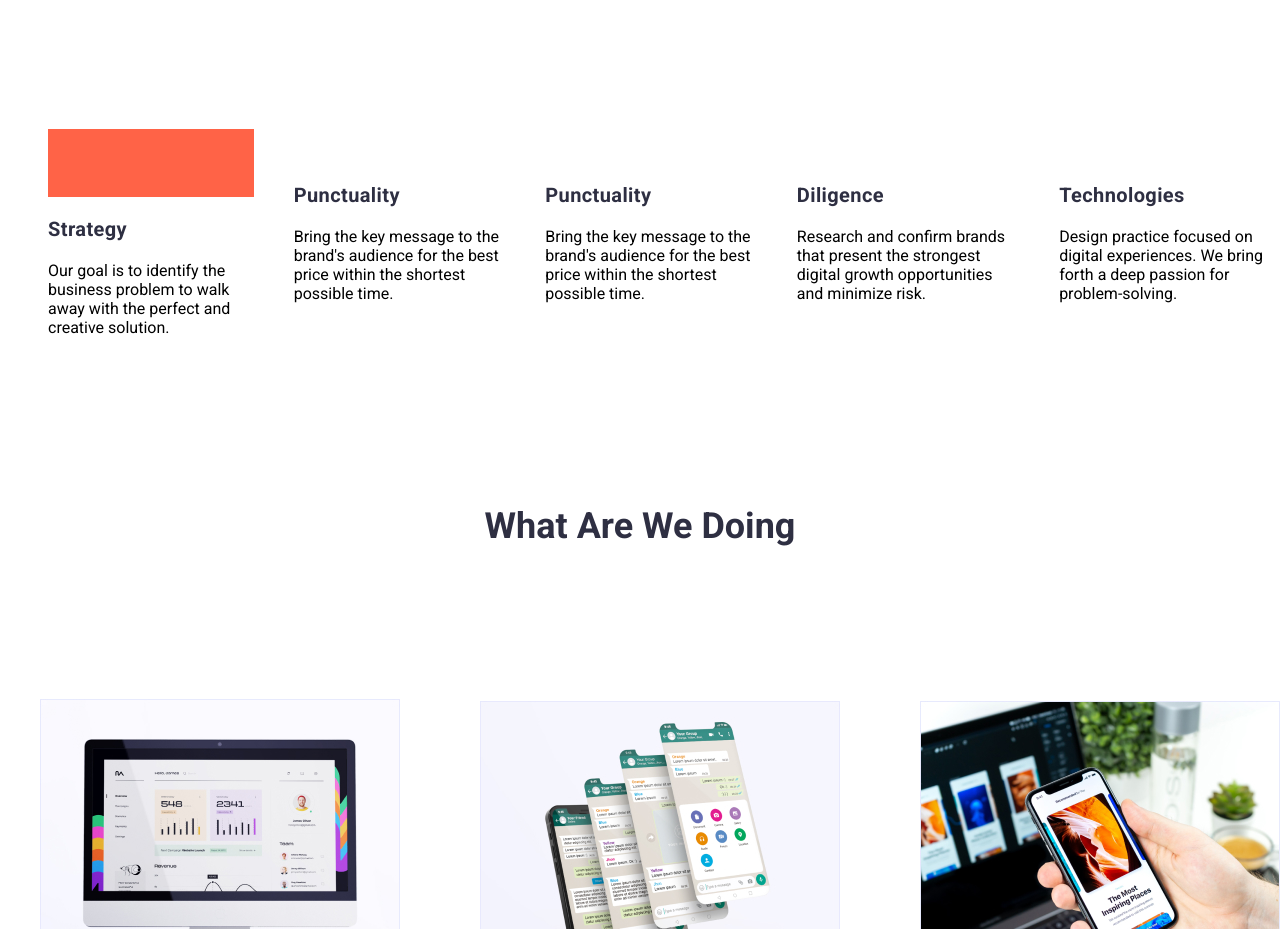
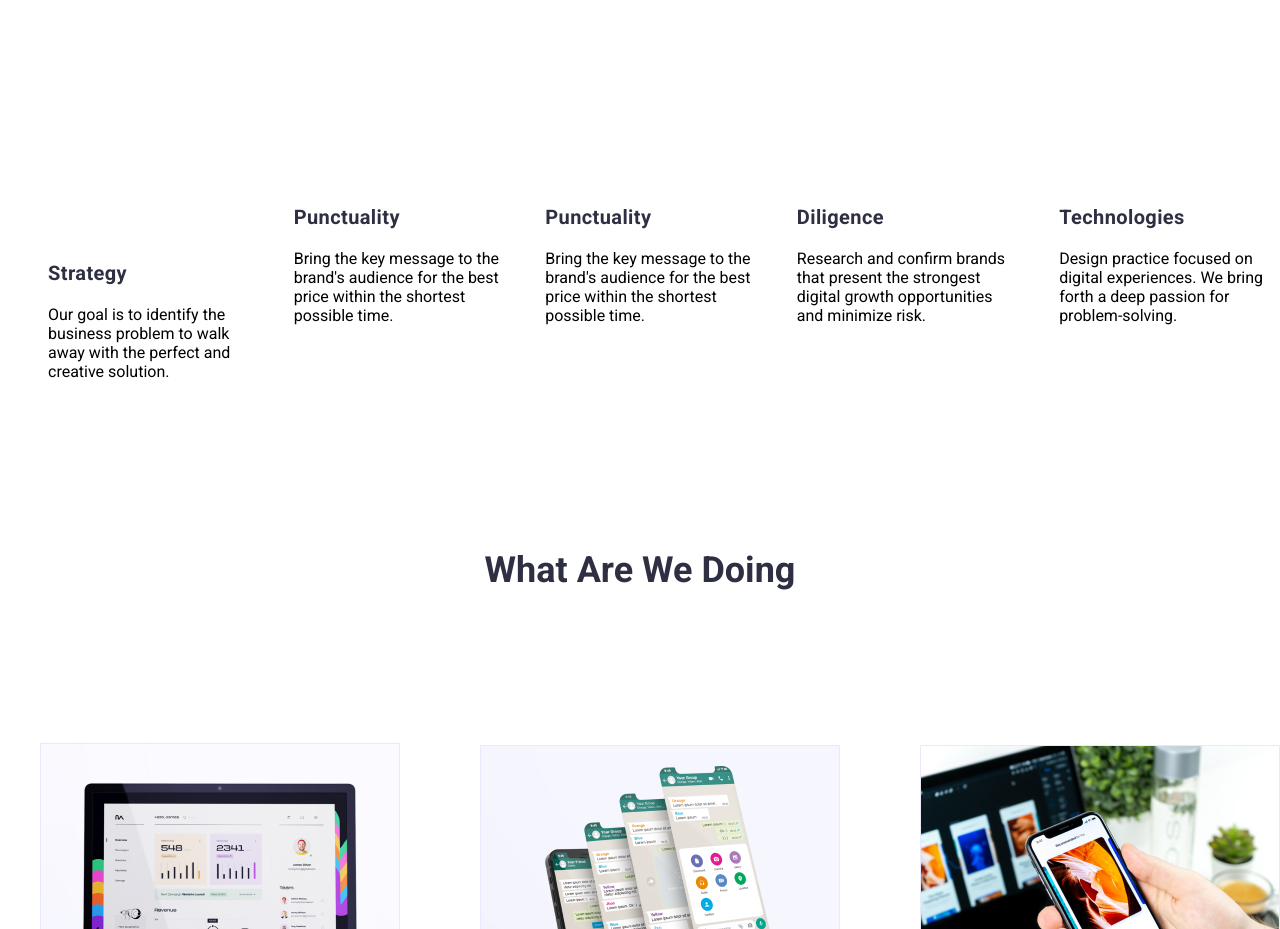
Before and after one commit to FKMBaay/goit-markup-hw-04, a plain HTML site: page index.html in a window 1280 px wide. Shown: the part 960-1889 px from the top of the page. Drawn offline with Linux system fonts and the light colour scheme.

Commit message:
background
change

```diff
--- a/css/style.css
+++ b/css/style.css
@@ -206,5 +206,9 @@ footer {
 }
 
 .antenna {
-        background-color: tomato
+        background-color: var(--cloud)
+        border-radius: 4px
+        width: 264px;
+        height: 112px;
+        flex-shrink: 0;
 }
--- a/index.html
+++ b/index.html
@@ -44,7 +44,7 @@
                 <li>
                   <div class="antenna">
                     <svg width="64" height="64" backgroundcolor: tomato padding-top: 20px>
-                      <use  href="images/icons.svg/#antenna-1"></use>
+                      <use xlink:href="images/icons.svg/#antenna-1"></use>
                     </svg>
                   </div>
                   <h3>Strategy</h3>
```
